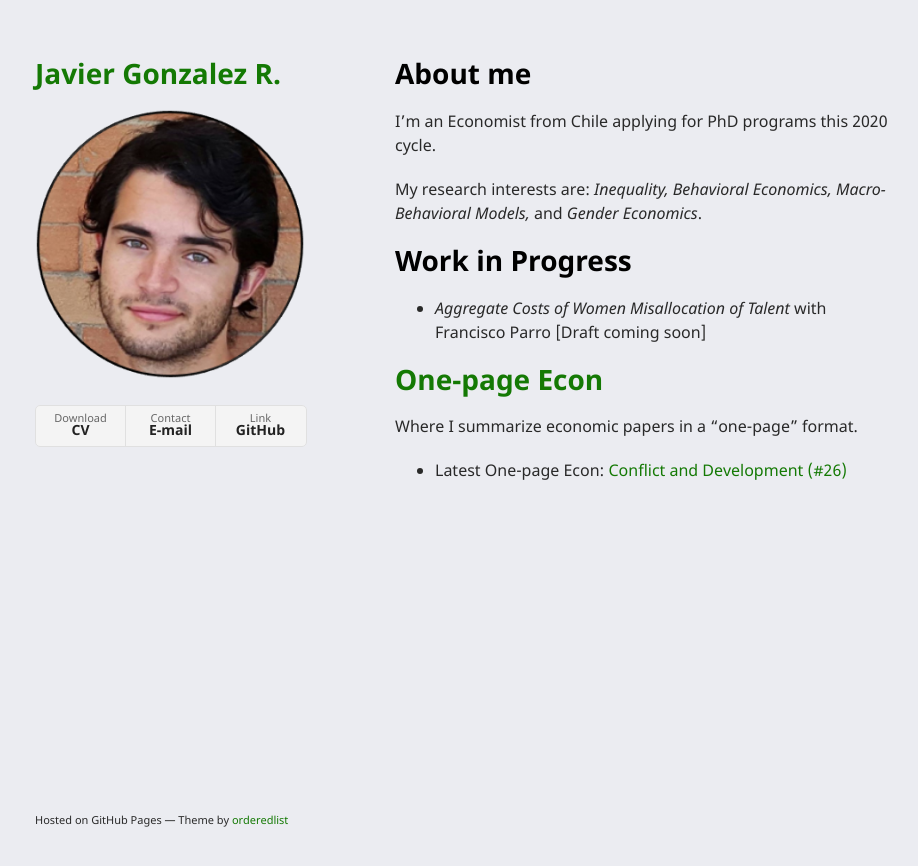
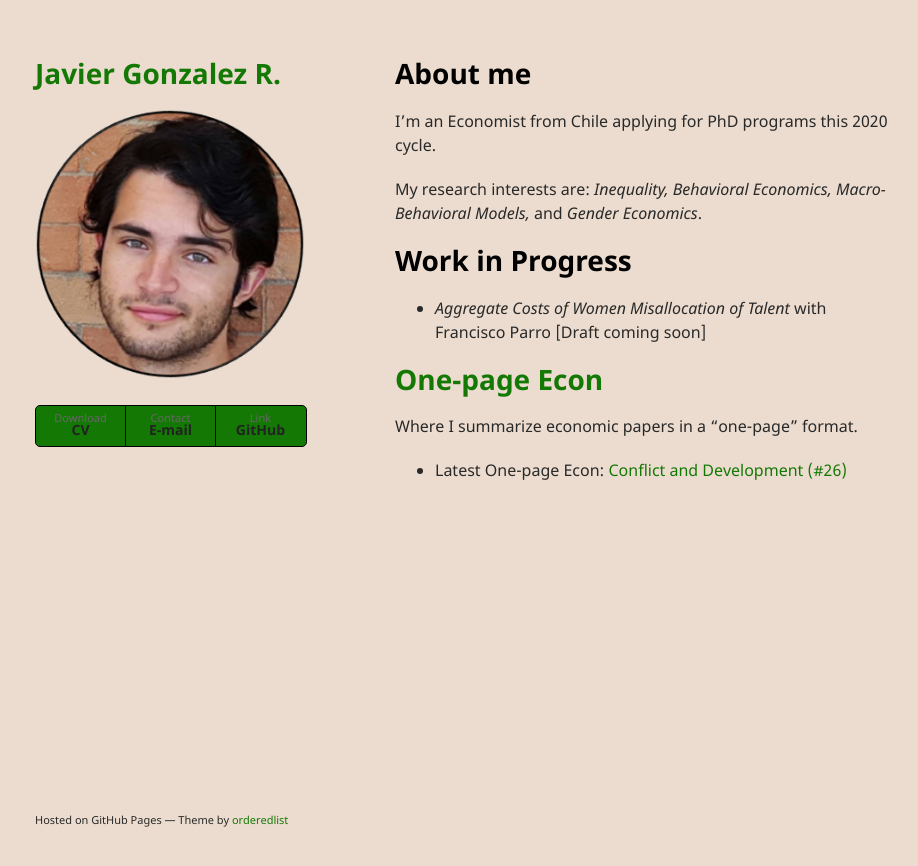
Before and after one commit to jjgecon/jjgecon.github.io, a Jekyll site: the page built from index.md, in a window 1280 px wide. Shown: the top 866 px of the page, without its empty margins (175-1093 px from the left). Built offline with Jekyll 4.4.1, drawn with Linux system fonts in a browser that asks for light colours; the repository's description, which GitHub fills in, is left out; our own code applies the rules of GitHub Pages for plain Markdown files.

Commit message:
Signed-off-by: jjgecon <javierj.g18@gmail.com>

```diff
--- a/_sass/jekyll-theme-minimal.scss
+++ b/_sass/jekyll-theme-minimal.scss
@@ -2,7 +2,7 @@
 @import "rouge-github";
 
 body {
-  background-color: #ebecf1;
+  background-color: #ebdccf;
   padding:50px;
   font: 16px/1.5 "Noto Sans", "Helvetica Neue", Helvetica, Arial, sans-serif;
   color:#292929;
@@ -115,16 +115,16 @@ ul.downloads {
   list-style:none;
   height:40px;
   padding:0;
-  background: #f4f4f4;
+  background: #147904;
   border-radius:5px;
-  border:1px solid #e0e0e0;
+  border:1px solid #000000;
   width:270px;
 }
 
 .downloads li {
   width:89px;
   float:left;
-  border-right:1px solid #e0e0e0;
+  border-right:1px solid #000000;
   height:40px;
 }
 
```
